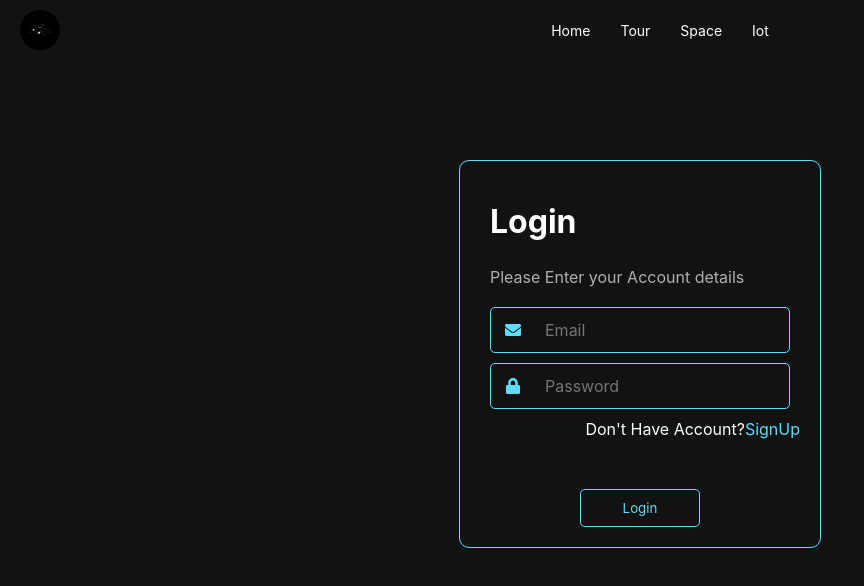
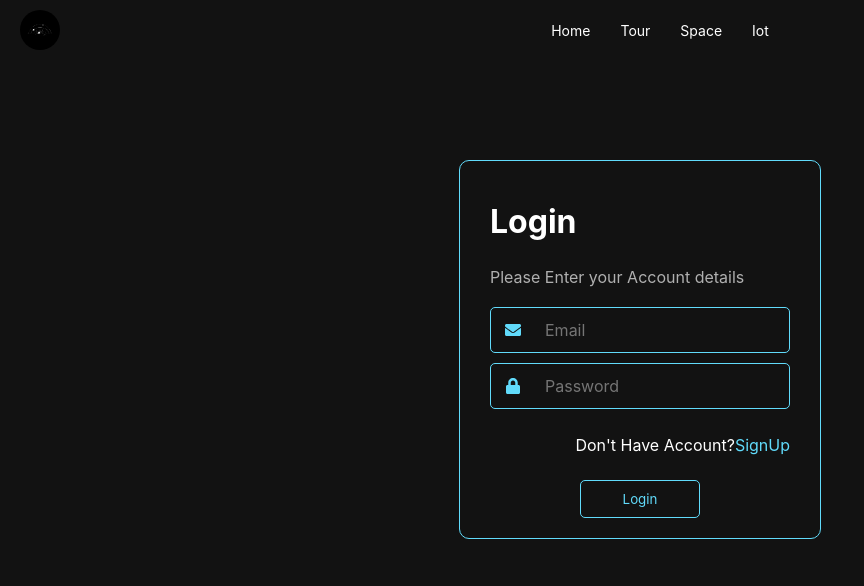
Before and after one commit to kawthar-shameseldeen/Space-Journey-Front, a React (Create React App) app in the folder space-journey/: page /login in a window 1280 px wide. Shown: the top 586 px of the page, without its empty margins (0-864 px from the left). Built offline with nearby package versions, Linux system fonts and the light colour scheme.

Commit message:
added more styles

```diff
--- a/space-journey/src/pages/login/login.css
+++ b/space-journey/src/pages/login/login.css
@@ -88,10 +88,10 @@ p {
     display: flex !important;
     justify-content: flex-end !important;
     width: 100% !important;
-    margin-top: -10px !important;
+    margin-bottom: 5px !important;
     color: #ffffff !important;
     font-family: "Inter", sans-serif !important;
-    padding: 10px;
+    padding-right: 10px;
 }
 
 .signup-text a {
```
